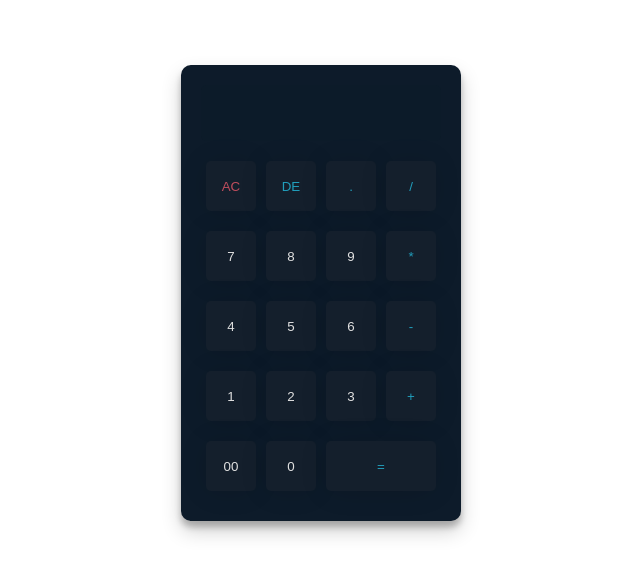
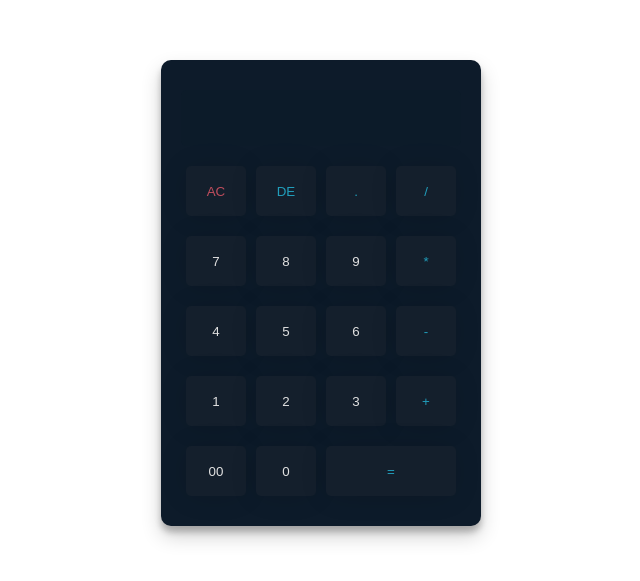
Before and after one commit to CarlaCheikh/calculator, a plain HTML site: page index.html in a window 1280 px wide. Shown: the part 107-688 px from the top of the page, without its empty margins (319-959 px from the left). Drawn offline with Linux system fonts and the light colour scheme.

Commit message:
update style.css

```diff
--- a/style.css
+++ b/style.css
@@ -11,7 +11,7 @@ body {
     align-items: center;
     text-align: center;
     justify-content: center;
-    font-size: 25px;
+    font-size: 40px;
     font-family: 'Open Sans', sans-serif;
     background-color: #fff;
 }
@@ -49,7 +49,7 @@ body {
 }
 
 button {
-    width: 50px;
+    width: 60px;
     height: 50px;
     margin: 10px 5px;
     border: none;
```
Also changed, not shown: 1 other file.
